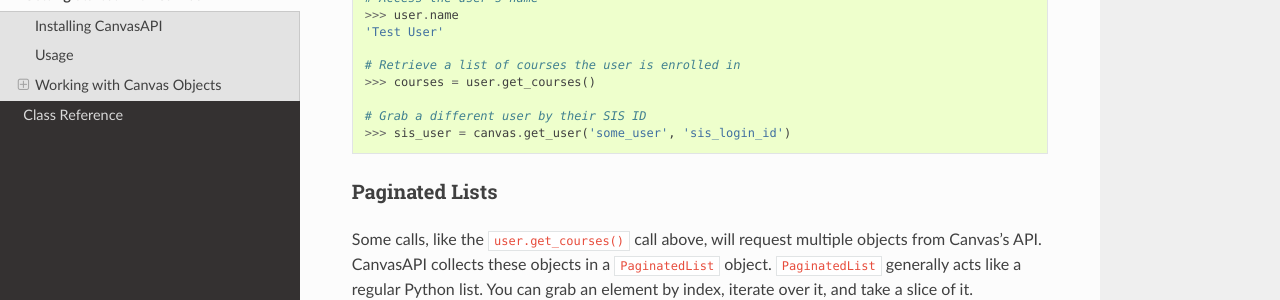
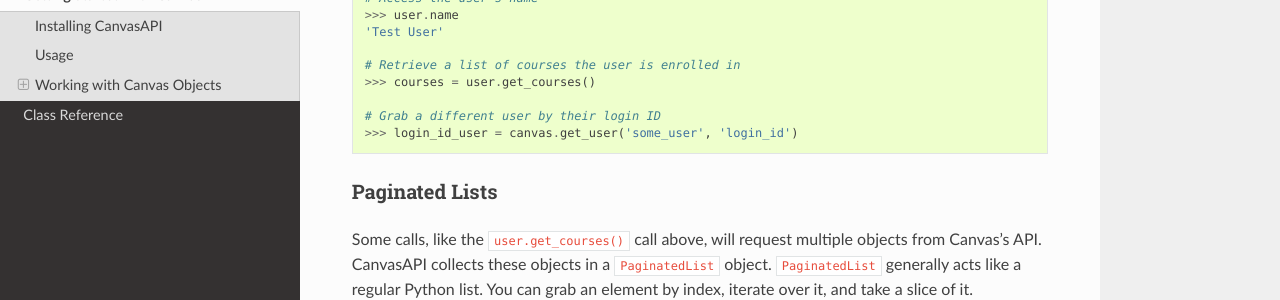
Before and after one commit to ucfopen/canvasapi, a Sphinx documentation site: the page built from docs/getting-started.rst, in a window 1280 px wide and 900 px high, scrolled down 1223 px. Shown: the part 151-451 px from the top of the window. Built offline with Sphinx 7.4.7 and the Read the Docs theme 2.0.0, drawn with Linux system fonts in a browser that asks for light colours.

Commit message:
Removed references to sis_login_id and replaced with login_id.

```diff
--- a/docs/getting-started.rst
+++ b/docs/getting-started.rst
@@ -67,8 +67,8 @@
     # Retrieve a list of courses the user is enrolled in
     >>> courses = user.get_courses()
 
-    # Grab a different user by their SIS ID
-    >>> sis_user = canvas.get_user('some_user', 'sis_login_id')
+    # Grab a different user by their login ID
+    >>> login_id_user = canvas.get_user('some_user', 'login_id')
 
 Paginated Lists
 ~~~~~~~~~~~~~~~
```
Also changed, not shown: README.md (+2 -2 lines), 2 other files.
